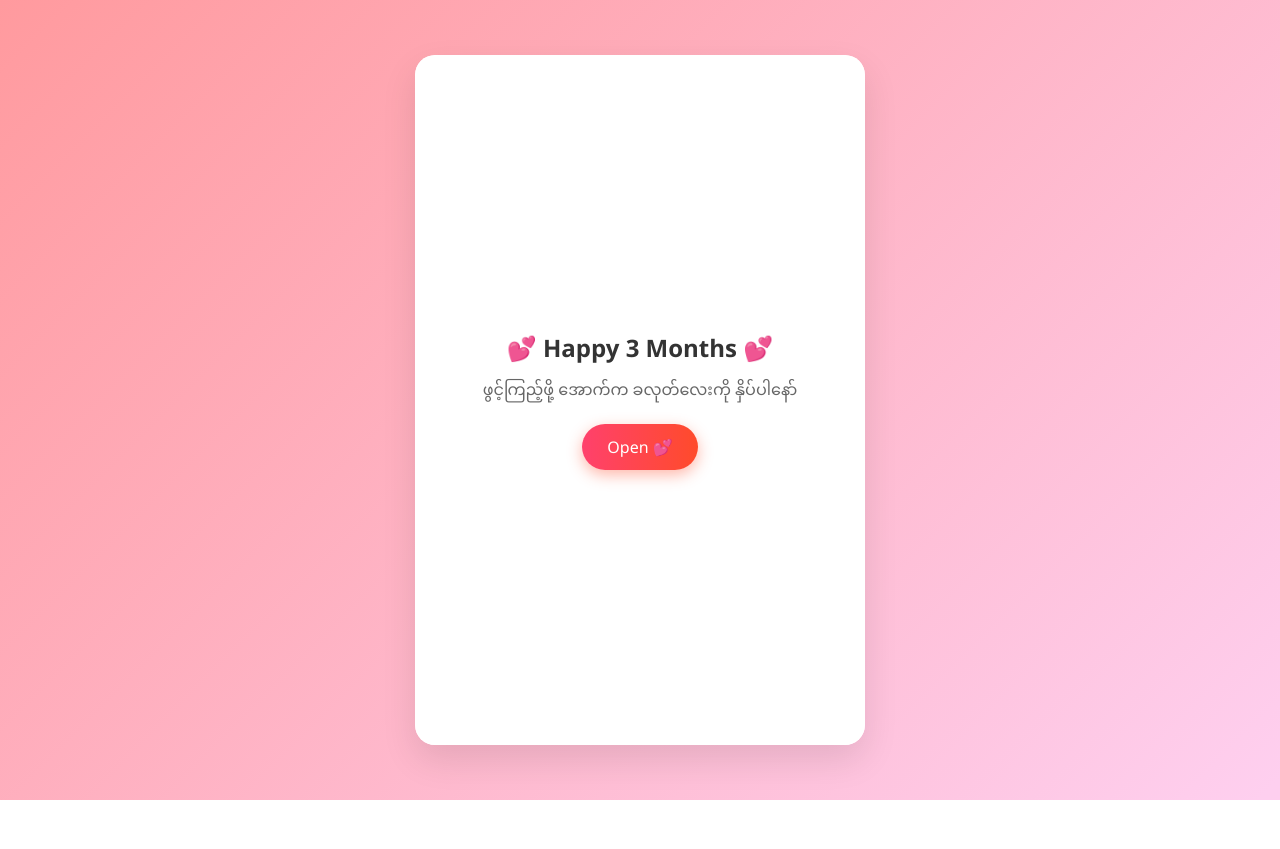
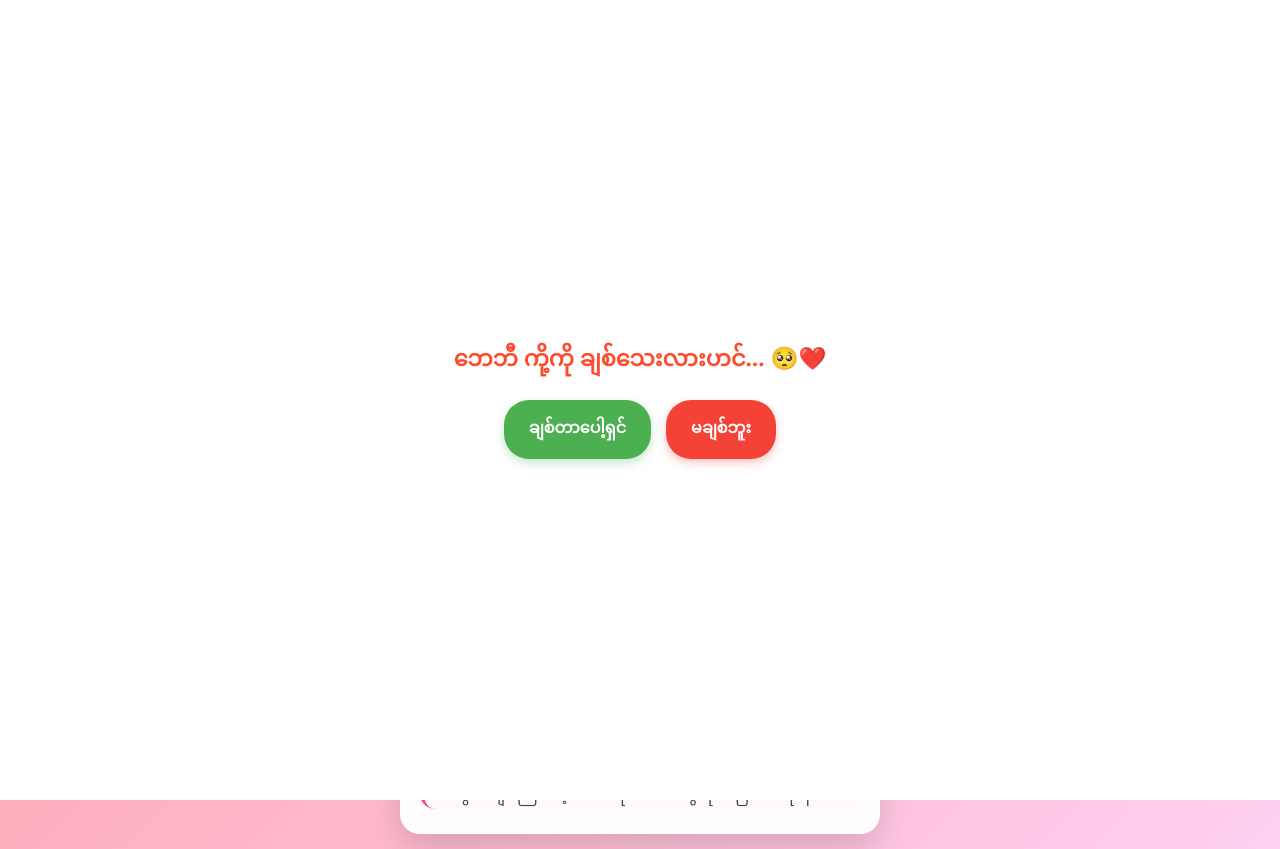
Before and after one commit to sutduaung13-oss/For-Babe, a plain HTML site: page index.html in a window 1280 px wide. Before the commit the page ends 800 px from the top, so only its background shows below. Drawn offline with Linux system fonts and the light colour scheme; placeholder pictures from the web are drawn by us.

Commit message:
Revise anniversary page layout and interactivity
Updated the HTML structure and styles for the anniversary page, including changes to the title, font family, and layout adjustments. Added new interactive elements and modified existing ones for better user engagement.

```diff
--- a/index.html
+++ b/index.html
@@ -1,15 +1,15 @@
 <!DOCTYPE html>
-<html lang="en">
+<html lang="my">
 <head>
     <meta charset="UTF-8">
     <meta name="viewport" content="width=device-width, initial-scale=1.0">
-    <title>Happy 3 Months Anniversary! 💕</title>
+    <title>Happy 3 Months Anniversary Prr Babe💞</title>
     <style>
         * {
             box-sizing: border-box;
             margin: 0;
             padding: 0;
-            font-family: 'Segoe UI', Tahoma, Geneva, Verdana, sans-serif;
+            font-family: 'Pyidaungsu', 'Segoe UI', Tahoma, Geneva, Verdana, sans-serif;
         }
 
         body {
@@ -19,37 +19,24 @@
             justify-content: center;
             align-items: center;
             color: #333;
-            padding: 20px;
+            padding: 15px;
         }
 
         .card {
-            background: rgba(255, 255, 255, 0.9);
+            background: rgba(255, 255, 255, 0.95);
             backdrop-filter: blur(10px);
             border-radius: 20px;
-            padding: 30px 20px;
+            padding: 25px 20px;
             width: 100%;
-            max-width: 450px;
-            box-shadow: 0 15px 35px rgba(0,0,0,0.1);
+            max-width: 480px;
+            box-shadow: 0 15px 35px rgba(0,0,0,0.15);
             text-align: center;
             position: relative;
-            overflow: hidden;
         }
 
-        h1 {
-            color: #ff4b2b;
-            font-size: 1.8rem;
-            margin-bottom: 10px;
-        }
-
-        p.subtitle {
-            color: #666;
-            font-size: 0.95rem;
-            margin-bottom: 20px;
-        }
-
-        /* Overlay */
+        /* Overlay Entrance */
         .overlay {
-            position: absolute;
+            position: fixed;
             top: 0; left: 0; width: 100%; height: 100%;
             background: #ffffff;
             display: flex;
@@ -57,25 +44,73 @@
             justify-content: center;
             align-items: center;
             z-index: 100;
-            border-radius: 20px;
             padding: 20px;
+            text-align: center;
         }
 
-        .btn {
-            background: linear-gradient(to right, #ff416c, #ff4b2b);
+        .question-title {
+            color: #ff4b2b;
+            font-size: 1.4rem;
+            font-weight: bold;
+            margin-bottom: 25px;
+            line-height: 1.5;
+        }
+
+        .btn-container {
+            display: flex;
+            gap: 15px;
+            justify-content: center;
+            flex-wrap: wrap;
+        }
+
+        .btn-love {
+            background: #4caf50;
             color: white;
             border: none;
             padding: 12px 25px;
             font-size: 1rem;
             border-radius: 25px;
             cursor: pointer;
-            box-shadow: 0 5px 15px rgba(255, 75, 43, 0.4);
-            transition: transform 0.2s;
-            margin-top: 15px;
+            box-shadow: 0 4px 10px rgba(76, 175, 80, 0.3);
+            font-weight: bold;
         }
 
-        .btn:active {
-            transform: scale(0.95);
+        .btn-not-love {
+            background: #f44336;
+            color: white;
+            border: none;
+            padding: 12px 25px;
+            font-size: 1rem;
+            border-radius: 25px;
+            cursor: pointer;
+            box-shadow: 0 4px 10px rgba(244, 67, 54, 0.3);
+            font-weight: bold;
+        }
+
+        .pop-message {
+            background: #fff0f3;
+            border: 2px dashed #ff416c;
+            border-radius: 15px;
+            padding: 15px;
+            margin-top: 20px;
+            color: #d81b60;
+            font-weight: bold;
+            line-height: 1.6;
+            display: none;
+        }
+
+        .btn-continue {
+            background: linear-gradient(to right, #ff416c, #ff4b2b);
+            color: white;
+            border: none;
+            padding: 12px 30px;
+            font-size: 1rem;
+            border-radius: 25px;
+            cursor: pointer;
+            margin-top: 20px;
+            display: none;
+            box-shadow: 0 5px 15px rgba(255, 75, 43, 0.4);
+            font-weight: bold;
         }
 
         /* Gallery */
@@ -85,57 +120,41 @@
             scroll-snap-type: x mandatory;
             gap: 10px;
             padding: 10px 0;
-            margin-bottom: 20px;
+            margin: 15px 0;
             -webkit-overflow-scrolling: touch;
         }
 
         .gallery img {
             scroll-snap-align: center;
             width: 100%;
-            max-width: 380px;
-            height: 280px;
+            max-width: 400px;
+            height: 260px;
             object-fit: cover;
             border-radius: 15px;
             flex-shrink: 0;
-            box-shadow: 0 5px 15px rgba(0,0,0,0.08);
+            box-shadow: 0 5px 15px rgba(0,0,0,0.1);
         }
 
-        /* Interactive Question */
-        .question-box {
-            background: #fff0f3;
-            padding: 15px;
+        /* Letter Box */
+        .letter-box {
+            text-align: left;
+            background: #fff9fa;
+            padding: 20px;
             border-radius: 15px;
+            border-left: 4px solid #ff416c;
             margin-top: 15px;
+            line-height: 1.8;
+            color: #444;
+            font-size: 0.95rem;
+            white-space: pre-line;
+            max-height: 350px;
+            overflow-y: auto;
         }
 
-        .btn-group {
-            display: flex;
-            justify-content: center;
-            gap: 15px;
-            margin-top: 10px;
-        }
-
-        .btn-yes {
-            background: #4caf50;
-            color: white;
-            border: none;
-            padding: 10px 20px;
-            border-radius: 20px;
-            cursor: pointer;
-        }
-
-        .btn-no {
-            background: #f44336;
-            color: white;
-            border: none;
-            padding: 10px 20px;
-            border-radius: 20px;
-            cursor: pointer;
-            position: relative;
-        }
-
-        .hidden {
-            display: none;
+        h1 {
+            color: #ff4b2b;
+            font-size: 1.5rem;
+            margin-bottom: 10px;
         }
     </style>
 </head>
@@ -143,63 +162,83 @@
 
     <audio id="bgMusic" loop src="song.mp3"></audio>
 
-    <div class="card">
-        <!-- Start Overlay -->
-        <div class="overlay" id="startOverlay">
-            <h2>💕 Happy 3 Months 💕</h2>
-            <p style="margin-top: 10px; color: #666;">ဖွင့်ကြည့်ဖို့ အောက်က ခလုတ်လေးကို နှိပ်ပါနော်</p>
-            <button class="btn" onclick="startApp()">Open 💕</button>
+    <!-- ဝင်ဝင်ချင်း မေးခွန်း Display -->
+    <div class="overlay" id="startOverlay">
+        <div class="question-title">
+            ဘေဘီ ကို့ကို ချစ်သေးလားဟင်... 🥺❤️
         </div>
 
-        <!-- Main Content -->
-        <h1>Happy 3rd Month Anniversary! ✨</h1>
-        <p class="subtitle">ငါတို့ဆုံတွေ့ခဲ့တာ ၃ လပြည့်သွားပြီနော် ❤️</p>
+        <div class="btn-container" id="initialBtns">
+            <button class="btn-love" onclick="handleLove()">ချစ်တာပေါ့ရှင်</button>
+            <button class="btn-not-love" onclick="handleNotLove()">မချစ်ဘူး</button>
+        </div>
+
+        <div class="pop-message" id="popMsg"></div>
+
+        <button class="btn-continue" id="continueBtn" onclick="openMainContent()">ရှေ့ဆက်ကြည့်မယ် 💕</button>
+    </div>
+
+    <!-- Main Content -->
+    <div class="card">
+        <h1>Happy 3 Months Anniversary Prr Babe💞</h1>
 
         <!-- Photo Gallery -->
         <div class="gallery">
-            <img src="photo1.jpg" alt="Memory 1" onerror="this.src='https://via.placeholder.com/380x280?text=Photo+1'">
-            <img src="photo2.jpg" alt="Memory 2" onerror="this.src='https://via.placeholder.com/380x280?text=Photo+2'">
-            <img src="photo3.jpg" alt="Memory 3" onerror="this.src='https://via.placeholder.com/380x280?text=Photo+3'">
-            <img src="photo4.jpg" alt="Memory 4" onerror="this.src='https://via.placeholder.com/380x280?text=Photo+4'">
-            <img src="photo5.jpg" alt="Memory 5" onerror="this.src='https://via.placeholder.com/380x280?text=Photo+5'">
+            <img src="photo1.jpg" alt="Memory 1" onerror="this.src='https://via.placeholder.com/400x260?text=Photo+1'">
+            <img src="photo2.jpg" alt="Memory 2" onerror="this.src='https://via.placeholder.com/400x260?text=Photo+2'">
+            <img src="photo3.jpg" alt="Memory 3" onerror="this.src='https://via.placeholder.com/400x260?text=Photo+3'">
+            <img src="photo4.jpg" alt="Memory 4" onerror="this.src='https://via.placeholder.com/400x260?text=Photo+4'">
+            <img src="photo5.jpg" alt="Memory 5" onerror="this.src='https://via.placeholder.com/400x260?text=Photo+5'">
         </div>
 
-        <p style="font-size: 0.85rem; color: #888;">👈 ဘေးသို့ ဆွဲကြည့်ပါ 👉</p>
+        <p style="font-size: 0.8rem; color: #888;">👈 ဘေးသို့ ဆွဲကြည့်ပါ 👉</p>
 
-        <!-- Interactive Question -->
-        <div class="question-box">
-            <p id="questionText">ငါ့ကို အရင်ကထက် ပိုချစ်လား? 🥺</p>
-            <div class="btn-group" id="btnGroup">
-                <button class="btn-yes" onclick="sayYes()">ချစ်တာပေါ့ ❤️</button>
-                <button class="btn-no" id="noBtn" onmouseover="moveButton()" onclick="moveButton()">မချစ်ပါဘူး 😜</button>
-            </div>
-            <p id="loveResponse" class="hidden" style="color: #ff4b2b; font-weight: bold; margin-top: 10px;">
-                အမြဲတမ်း ပိုချစ်ပေးရမယ်နော်! 💖✨
-            </p>
+        <!-- Romantic Letter -->
+        <div class="letter-box">
+Happy 3 Months Anniversary Prr Babe💞
+
+ကိုတို့ အတူရှိခွင့်ရတာ 3 လ တောင်ပြည့်သွားပြီနော်။ ကို အချိန်မပေးနိုင်တာတွေကို နားလည်ပေးတဲ့အတွက်လည်း ကျေးဇူးပါနော်။ တခါတလေကျရင် နားလည်မှုလွဲကြတာလေးကို အကောင်းဆုံး ‌ဖြေရှင်းပြီး အတူရှိသွားပါရစေနော်။
+
+ကိုတို့ နောက်ထပ်အချိန်တွေအကြာကြီး တူတူ ရှိခွင့်ပေးပါနော်။ ကိုတို့ ပြဿနာ‌တွေကို ‌အတူတူ ဖြေရှင်းခဲ့ကြရတာတွေ၊ အကိုတွေ အသိုင်းအဝိုင်းတွေကို ကြောက်ကြောက်နဲ့ ခိုးတွေ့ကြရတာတွေ အများကြီးပေါ့ ဘေဘီရယ်... ဒါတွေကို အမြဲသတိရနေပေးပါနော်။
+
+ခက်ခက်ခဲခဲ တည်ဆောက်ထားရတဲ့ Relationship မို့ ဘယ်လိုအရာတွေကြုံလာပါစေ အတူတူ ရင်ဆိုင်ကြမယ်နော်။ ခုမှ အစဆိုပေမယ့် ဘေဘီ ကျောင်းပြီးသွားရင် အမှတ်တရတွေ တူတူ ဖန်တီးကြမယ်နော်။ အများကြီးပေါ့နော်... ဘေဘီ့ ကောင်လေးဖြစ်ခွင့်ရတာ တကယ်ကို ပျော်ရပါတယ် ဘေဘီရာ။
+
+နောက်ထပ်လက်ကျန် အချိန်လေးတွေကို ဘေဘီနဲ့ အတူတူ တန်ဖိုးရှိရှိ အတူတူ ဖြတ်သန်းပါရစေနော်။ ကိုကလေ ဘေဘီ့ကို ချစ်လည်း ချစ်သလို တန်ဖိုးလည်းထားပြီးသားပါနော်။ ဘေဘီ့ဆီက မျှော်လင့်တာဆိုလို့ ဘေဘီ့ရဲ့ အချစ်တွေ သစ္စာတွေဘဲ လိုချင်တာပါနော်။ ကိုကတော့ ဘေဘီ့ကို အချစ်တွေရော၊ သစ္စာတွေရော၊ ပကာသနတွေရော အကုန်ပေးပြီးသား! အဲ့လဲ့! 😉
+
+ညဘက်တွေဆိုလည်း စောစော အိပ်ပါနော်။ အရမ်းလည်း မဆိုးပါနဲ့နော်... ငြိုငြင်တာမဟုတ်ပါဘူးနော်၊ ဘေဘီ့ကို လိမ်မာစေချင်တာပါနော်။ တခြားယောက်ျားလေးတွေ ဘေဘီ့ကိုချစ်တယ်ဆိုတာ ကို ဘေဘီ့ကို စိတ်ဆိုးနေသလောက်တောင် မရှိဘူး သိလားနော်!
+
+ကိုက သူများတွေလို ချော့လည်း မချော့တတ်ပေမယ့် ကိုယ် ချော့တတ်သလိုတော့ ချော့ပါ့မယ်နော်။ စကားတွေ နုနုရွရွ မပြောတတ်ပေမယ့် စကားကြမ်းတွေထဲမှာ ဘေဘီ့ကို ချစ်တဲ့ အနှစ်တွေမှ အပြည့်ပါဘဲနော်။
+
+ဘေဘီ ကို့ဘဝထဲကို စဝင်လာကတည်းက မျှော်လင့်ချက်တွေ အင်အားတွေ အပြည့်ရှိလာတယ်သိလား? ဘယ်လောက်ဘဲ Pressure ပိနေပါစေ ဘေဘီ အနားမှာ ရှိနေတယ်ဆိုတာ သတိရသွားတာနဲ့ အလိုလို အားတက် ဟိဟိ။
+
+ဘေဘီ💞 ကိုလေ ဘေဘီ့ကို အမြဲချစ်တယ်သိလားနော်။ ရာသက်ပန်ချစ်တာ အဲ့လဲ့ ဟီးဟီး... ဘေဘီ့ အနမ်းလေးတွေ လွမ်းနေပြီ ဘေဘီရယ်...
+
+ကို့ရဲ့ ကလေးလေး စာကြိုးစားနော်။ စာကိုပိုပြီး အာရုံစိုက်နော်။ ကို စာမပို့လို့ မချစ်တော့ဘူးလား ဆိုပြီး မတွေးမိပါစေနဲ့နော်။ ဘေဘီကလွဲ ကျန်တဲ့မိန်းမသားတွေဆို No! နော့်!
+
+" ဘေဘီ ကို အမြဲချစ်တယ်နော် "
+" Happy 3 Months Anniversary Prr Babe💞 "
         </div>
     </div>
 
     <script>
-        function startApp() {
+        function handleLove() {
+            var msg = document.getElementById('popMsg');
+            msg.innerText = "ကိုလည်း အများကြီးချစ်တယ်နော် ✨💖";
+            msg.style.display = 'block';
+            document.getElementById('continueBtn').style.display = 'inline-block';
+        }
+
+        function handleNotLove() {
+            var msg = document.getElementById('popMsg');
+            msg.innerText = "မလုပ်ပါနဲ့ ကို့ရဲ့ ကလေးလေးရယ်... ကို့မှာ ချစ်စရာဆိုလို့ ဒီတစ်ယောက်ပဲ ရှိတာလေနော် 🥺❤️";
+            msg.style.display = 'block';
+            document.getElementById('continueBtn').style.display = 'inline-block';
+        }
+
+        function openMainContent() {
             document.getElementById('startOverlay').style.display = 'none';
             var music = document.getElementById('bgMusic');
-            music.play().catch(function(error) {
-                console.log("Audio play failed: ", error);
-            });
-        }
-
-        function sayYes() {
-            document.getElementById('btnGroup').classList.add('hidden');
-            document.getElementById('loveResponse').classList.remove('hidden');
-        }
-
-        function moveButton() {
-            var btn = document.getElementById('noBtn');
-            var x = Math.random() * (window.innerWidth - 100);
-            var y = Math.random() * (window.innerHeight - 50);
-            btn.style.position = 'fixed';
-            btn.style.left = x + 'px';
-            btn.style.top = y + 'px';
+            music.play().catch(function(e) { console.log(e); });
         }
     </script>
 </body>
```
